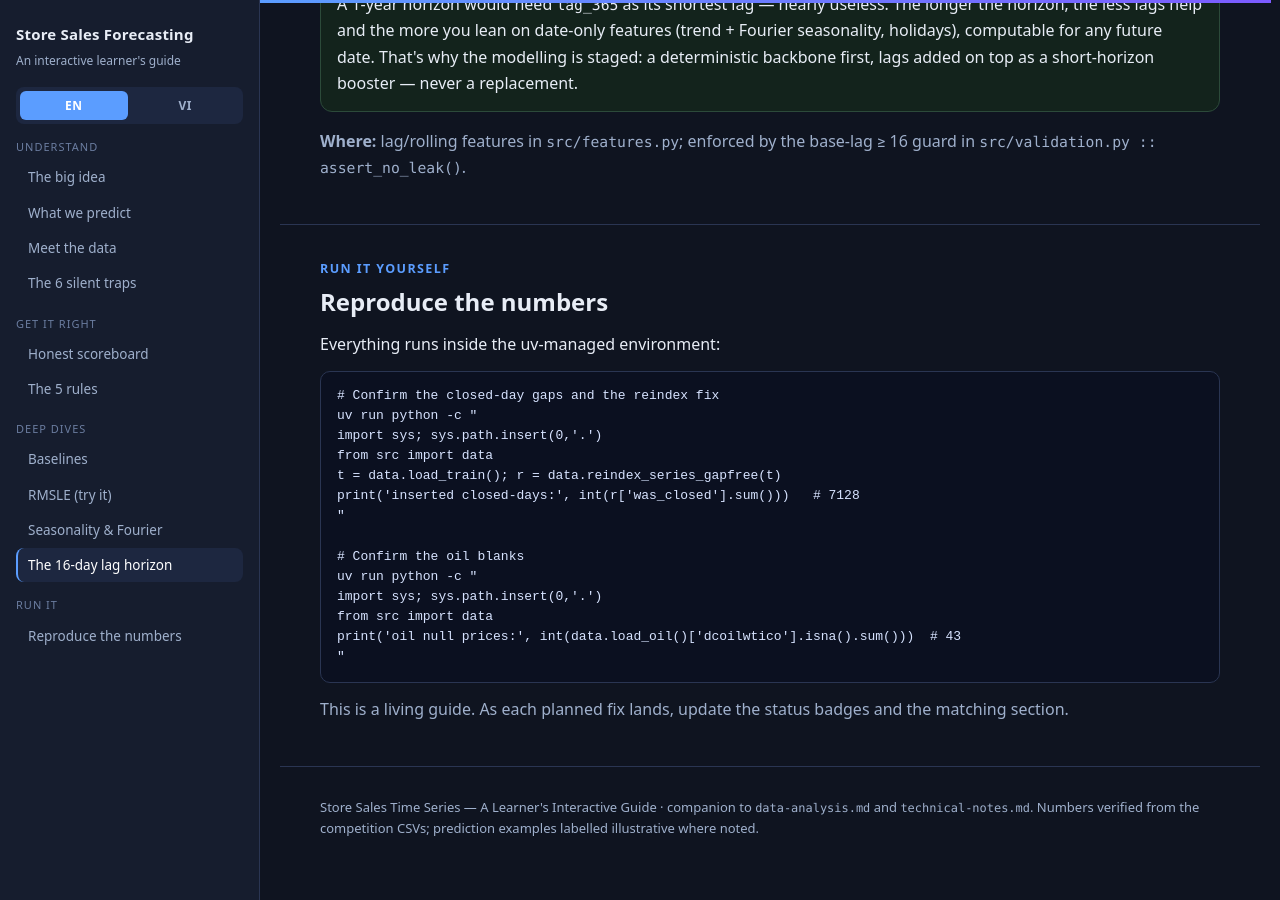
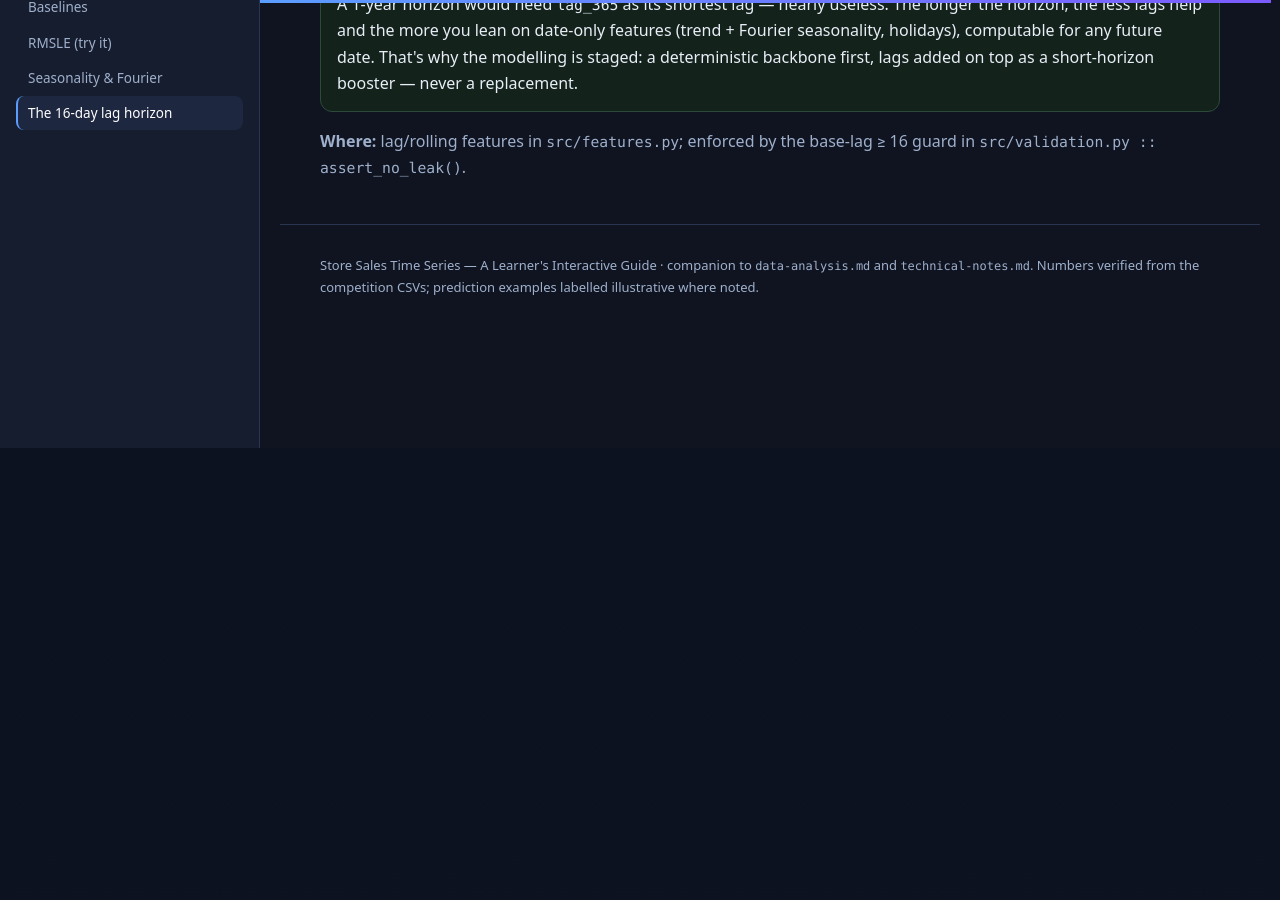
Before and after one commit to AIVIETNAM-AIO-DUC/AIO26-Module1-Team_Level_Up-Store-Sales-Forecasting, a Jekyll site: the page built from docs/index.html, in a window 1280 px wide and 900 px high, scrolled down 9681 px. Built offline with Jekyll 4.4.1, drawn with Linux system fonts in a browser that asks for light colours; after the commit the page ends 10129 px from its top, so only the background shows below that.

Commit message:
remove run it yourself section

```diff
--- a/docs/index.html
+++ b/docs/index.html
@@ -26,8 +26,6 @@ permalink: /
     <a href="#rmsle" class="navlink">RMSLE (try it)</a>
     <a href="#fourier" class="navlink">Seasonality &amp; Fourier</a>
     <a href="#laghorizon" class="navlink">The 16-day lag horizon</a>
-    <div class="grp">Run it</div>
-    <a href="#reproduce" class="navlink">Reproduce the numbers</a>
   </nav>
 
   <main>
@@ -648,29 +646,6 @@ predict next Tuesday = last Tuesday's sales
       enforced by the base-lag ≥ 16 guard in <code>src/validation.py :: assert_no_leak()</code>.</p>
     </section>
 
-    <!-- ============ REPRODUCE ============ -->
-    <section class="block" id="reproduce">
-      <div class="eyebrow">Run it yourself</div>
-      <h3>Reproduce the numbers</h3>
-      <p>Everything runs inside the uv-managed environment:</p>
-      <pre># Confirm the closed-day gaps and the reindex fix
-uv run python -c "
-import sys; sys.path.insert(0,'.')
-from src import data
-t = data.load_train(); r = data.reindex_series_gapfree(t)
-print('inserted closed-days:', int(r['was_closed'].sum()))   # 7128
-"
-
-# Confirm the oil blanks
-uv run python -c "
-import sys; sys.path.insert(0,'.')
-from src import data
-print('oil null prices:', int(data.load_oil()['dcoilwtico'].isna().sum()))  # 43
-"</pre>
-      <p class="muted">This is a living guide. As each planned fix lands, update the status badges and
-      the matching section.</p>
-    </section>
-
     <footer>
       Store Sales Time Series — A Learner's Interactive Guide · companion to
       <code>data-analysis.md</code> and <code>technical-notes.md</code>. Numbers verified from the
```
Also changed, not shown: docs/vi/index.html (+0 -25 lines).
